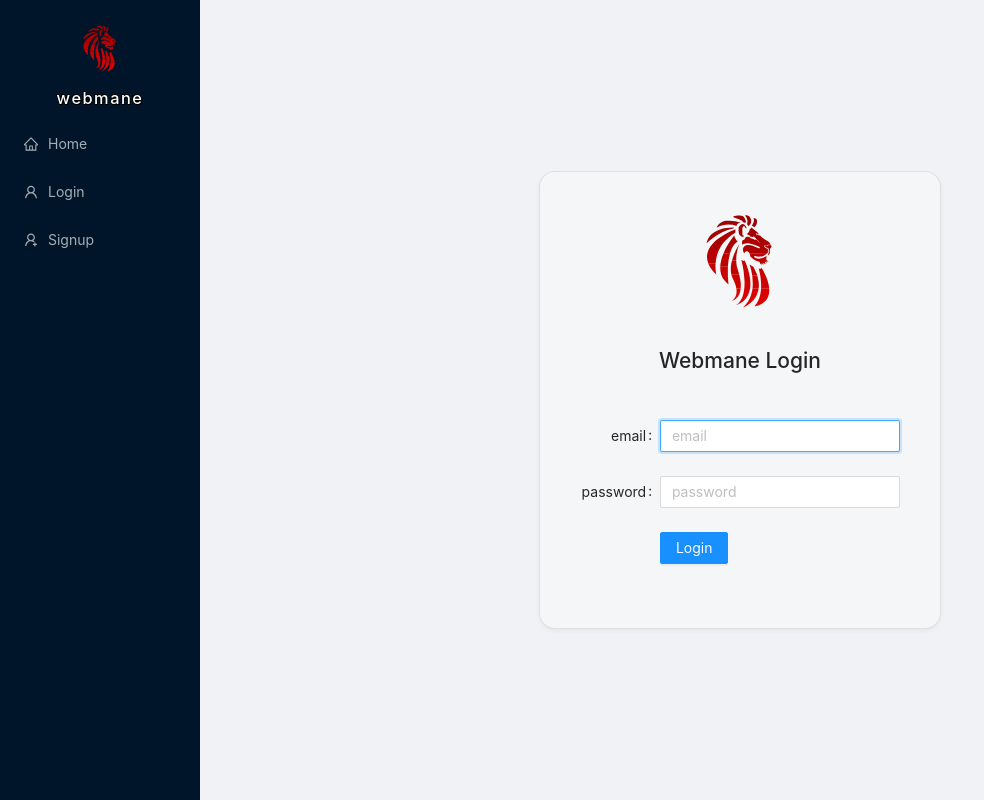
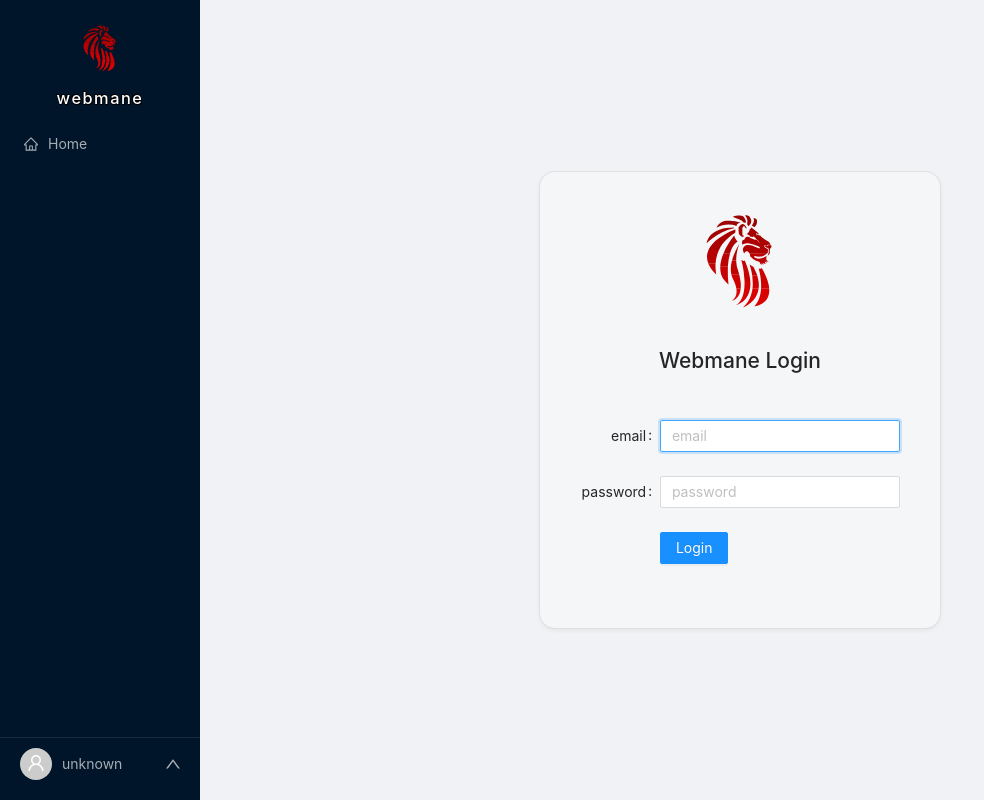
Before and after one commit to sjbavier/wm-react2, a React (Create React App) app: page /login in a window 1280 px wide. Shown: the whole page, without its empty margins (0-984 px from the left). Built offline with nearby package versions, Linux system fonts and the light colour scheme.

Commit message:
udpating styling a bit

```diff
--- a/src/components/auth/useAuth.ts
+++ b/src/components/auth/useAuth.ts
@@ -1,5 +1,5 @@
 import { useEffect, useState, useRef } from 'react';
-import { fetchMe, TRequest } from '../../lib/Client';
+import { fetchMe, prettyError, TRequest } from '../../lib/Client';
 import { PERMISSION } from '../../lib/Permissions'
 
 type TAuthResponse = {
@@ -65,8 +65,7 @@ export const useAuth = () => {
                 .catch((err: any) => {
                     setIsLoggedIn(false);
                     setToken('');
-                    debugger;
-                    setErr(err);
+                    setErr(prettyError(err));
                     console.log({err});
                 })
                 .finally(() => setLoading(false))
--- a/src/components/login/Login.module.scss
+++ b/src/components/login/Login.module.scss
@@ -14,6 +14,7 @@
     justify-content: center;
     align-items: center;
     flex-direction: column;
+    user-select: none;
 }
 
 .logo_item:last-of-type {
--- a/src/components/nav/Nav.module.scss
+++ b/src/components/nav/Nav.module.scss
@@ -1,4 +1,5 @@
-@import '../../global.scss';
+@import "../../global.scss";
+
 .menu {
   height: 150px;
   color: $black;
@@ -12,7 +13,7 @@
 }
 
 .logo {
-    max-width: calc(200px / 4 );
+  max-width: calc(200px / 4);
   width: 100%;
   padding: 24px 0 12px 0;
 }
@@ -22,22 +23,55 @@
   size: 2rem;
   text-align: center;
   letter-spacing: 1.5px;
-    text-shadow: 1px 1px 0px $black,
-        -1px -1px 0px $black,
-        0px 1px 0px $black,
+  text-shadow: 1px 1px 0px $black, -1px -1px 0px $black, 0px 1px 0px $black,
     0px -1px 0px $black;
 }
+
 .logo_subtext {
-    color: rgba( 255, 255, 255, 0.09);
+  color: rgba(255, 255, 255, 0.09);
   size: 3rem;
   letter-spacing: 2px;
   text-align: center;
-
 }
 
 .menu_flex {
   display: flex;
   align-items: flex-end;
+}
+
+.user_pop_up_wrapper {
+  position: absolute;
+  bottom: 53px;
+  width: 200px;
+  grid-template-columns: 1fr 1fr;
+  color: $white65;
+  border-top: 1px solid rgba(255, 255, 255, 0.09);
+  background: #04203a;
+  opacity: 0;
+  display: none;
+  .active{
+    display: inline-grid;
+    opacity: 100;
+  }
+  :nth-child(odd) {
+      border-right: 1px solid rgba(255, 255, 255, 0.09);
+  }
+  .user_item {
+    height: 4.5rem;
+    align-self: center;
+    justify-self: stretch;
+    align-items: center;
+    display: flex;
+    flex-direction: column;
+    justify-content: center;
+    div {
+      align-self: center;
+      align-items: center;
+      font-size: 0.9em;
+      color: $white65;
+    }
+
+  }
 }
 
 .user_box {
@@ -46,7 +80,7 @@
   display: inline-grid;
   grid-template-columns: [first] 52px [second] 2fr [third] 1fr;
   column-gap: 10px;
-        border-top: 1px solid rgba(255,255,255, 0.09);
+  border-top: 1px solid rgba(255, 255, 255, 0.09);
   width: 200px;
 
   .user_avatar {
@@ -59,6 +93,7 @@
     color: $white65;
     align-self: center;
   }
+
   .user_button {
     background: none;
     color: $white65;
--- a/src/components/nav/Nav.tsx
+++ b/src/components/nav/Nav.tsx
@@ -1,72 +1,128 @@
-import { FC, useContext } from 'react'
-import { Link, useNavigate } from 'react-router-dom'
-import { Avatar, Button, Layout, Menu } from 'antd'
-import { UserOutlined, ApartmentOutlined, UserAddOutlined, HomeOutlined, UpOutlined } from '@ant-design/icons'
-import { AuthContext } from '../auth/AuthContext'
-import webmaneLogo from '../../img/LionHeadLOGO.svg'
+import React, { FC, useContext, useState } from "react";
+import { Link, useNavigate } from "react-router-dom";
+import { Avatar, Button, Layout, Menu } from "antd";
+import {
+  UserOutlined,
+  ApartmentOutlined,
+  UserAddOutlined,
+  HomeOutlined,
+  UpOutlined,
+} from "@ant-design/icons";
+import { AuthContext } from "../auth/AuthContext";
+import webmaneLogo from "../../img/LionHeadLOGO.svg";
 
-import index from '../../index.module.scss'
-import styles from "./Nav.module.scss"
-import Text from 'antd/lib/typography/Text'
-
+import index from "../../index.module.scss";
+import styles from "./Nav.module.scss";
+import Text from "antd/lib/typography/Text";
+import { nodeModuleNameResolver } from "typescript";
 
 const Nav: FC = () => {
-
-    const { Sider } = Layout
-    const navigate = useNavigate()
-    const { isLoggedIn, setIsLoggedIn, setToken, user } = useContext(AuthContext)
+  const { Sider } = Layout;
+  const navigate = useNavigate();
+  const { isLoggedIn, setIsLoggedIn, setToken, user } = useContext(AuthContext);
+  const [loginOpacity, setLoginOpacity] = useState<number>(0);
+  const [loginDisplay, setLoginDisplay] = useState<string>("none");
+  const [userPop, setUserPop] = useState<boolean>(false);
 
   function logout(ev: React.MouseEvent<HTMLDivElement>) {
-        setToken('');
+    setToken("");
     setIsLoggedIn(false);
-        navigate('');
+    navigate("");
   }
+
+  const userMenu = {
+    opacity: loginOpacity,
+    display: loginDisplay,
+  };
+
+  const handleAvatarClick = (e: React.MouseEvent<HTMLDivElement>): void => {
+    e.preventDefault();
+    if (loginOpacity) {
+      setLoginOpacity(0);
+      setLoginDisplay("none");
+      return;
+    }
+    setLoginOpacity(100);
+    setLoginDisplay("inline-grid");
+  };
 
   return (
     <header>
-            <Sider breakpoint='md' collapsedWidth="0" className={index.maxHeight}>
-                <div className={styles.logo_wrapper} onClick={() => navigate('')} >
+      <Sider breakpoint="md" collapsedWidth="0" className={index.maxHeight}>
+        <div className={styles.logo_wrapper} onClick={() => navigate("")}>
           <img className={styles.logo} src={webmaneLogo} alt="Webmane logo" />
         </div>
         <h1 className={styles.logo_text}>webmane</h1>
         <Menu theme="dark" mode="inline">
           <Menu.Item icon={<HomeOutlined />} key="1">
-                        <div onClick={() => navigate('')}>Home</div>
+            <div onClick={() => navigate("")}>Home</div>
           </Menu.Item>
-                    {
-                        isLoggedIn && (
+          {isLoggedIn && (
             <>
-                                <Menu.Item icon={<UserOutlined />} key="2">
-                                    <div onClick={logout}>Logout</div>
-                                </Menu.Item>
               <Menu.Item icon={<ApartmentOutlined />} key="3">
                 <Link to="/dashboard">Dashboard</Link>
               </Menu.Item>
             </>
           )}
+        </Menu>
+
+        <div className={styles.user_box}>
+          <div className={styles.user_pop_up_wrapper} style={userMenu}>
+            {isLoggedIn && user && (
+              <>
+                <div className={styles.user_item} onClick={logout}>
+                  <div>
+                    <UserOutlined />
+                  </div>
+                  <div>Logout</div>
+                </div>
+                <div
+                  className={styles.user_item}
+                  onClick={() => navigate("/dashboard")}
+                >
+                  <div>
+                    <ApartmentOutlined />
+                  </div>
+                  <div>Dashboard</div>
+                </div>
+              </>
+            )}
             {!isLoggedIn && (
               <>
-                            <Menu.Item icon={<UserOutlined />} key="4">
-                                <Link to='/login'>Login</Link>
-                            </Menu.Item>
-                            <Menu.Item icon={<UserAddOutlined />} key="5">
-                                <Link to='/signup'>Signup</Link>
-                            </Menu.Item>
+                <div
+                  className={styles.user_item}
+                  onClick={() => navigate("/login")}
+                >
+                  <div>
+                    <UserOutlined />
+                  </div>
+                  <div>Login</div>
+                </div>
+                <div
+                  className={styles.user_item}
+                  onClick={() => navigate("/Signup")}
+                >
+                  <div>
+                    <UserAddOutlined />
+                  </div>
+                  <div>Signup</div>
+                </div>
               </>
-                    )
-                    }
-                </Menu>
-                {isLoggedIn && user && (
-                    <div className={styles.user_box}>
+            )}
+          </div>
           <Avatar icon={<UserOutlined />} className={styles.user_avatar} />
-                        <Text ellipsis={true} className={styles.user_text}>{user}</Text>
-                        <Button className={styles.user_button} icon={<UpOutlined />}></Button>
+          <Text ellipsis={true} className={styles.user_text}>
+            {user ? user : "unknown"}
+          </Text>
+          <Button
+            className={styles.user_button}
+            icon={<UpOutlined />}
+            onClick={handleAvatarClick}
+          ></Button>
         </div>
-
-                )}
       </Sider>
     </header>
-    )
-}
+  );
+};
 
-export default Nav
+export default Nav;
```
Lines whose indentation alone changed are shown as unchanged.
